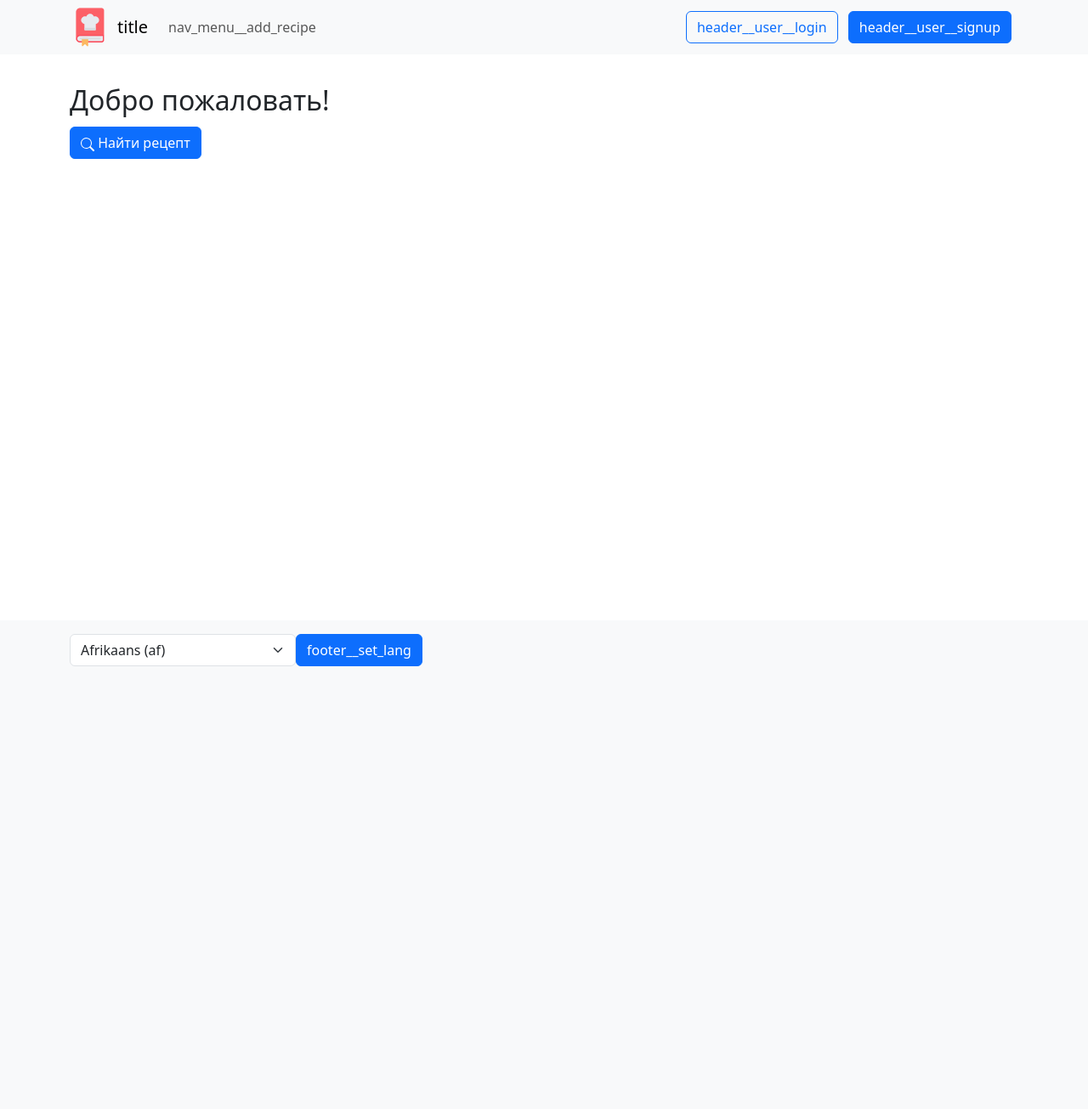
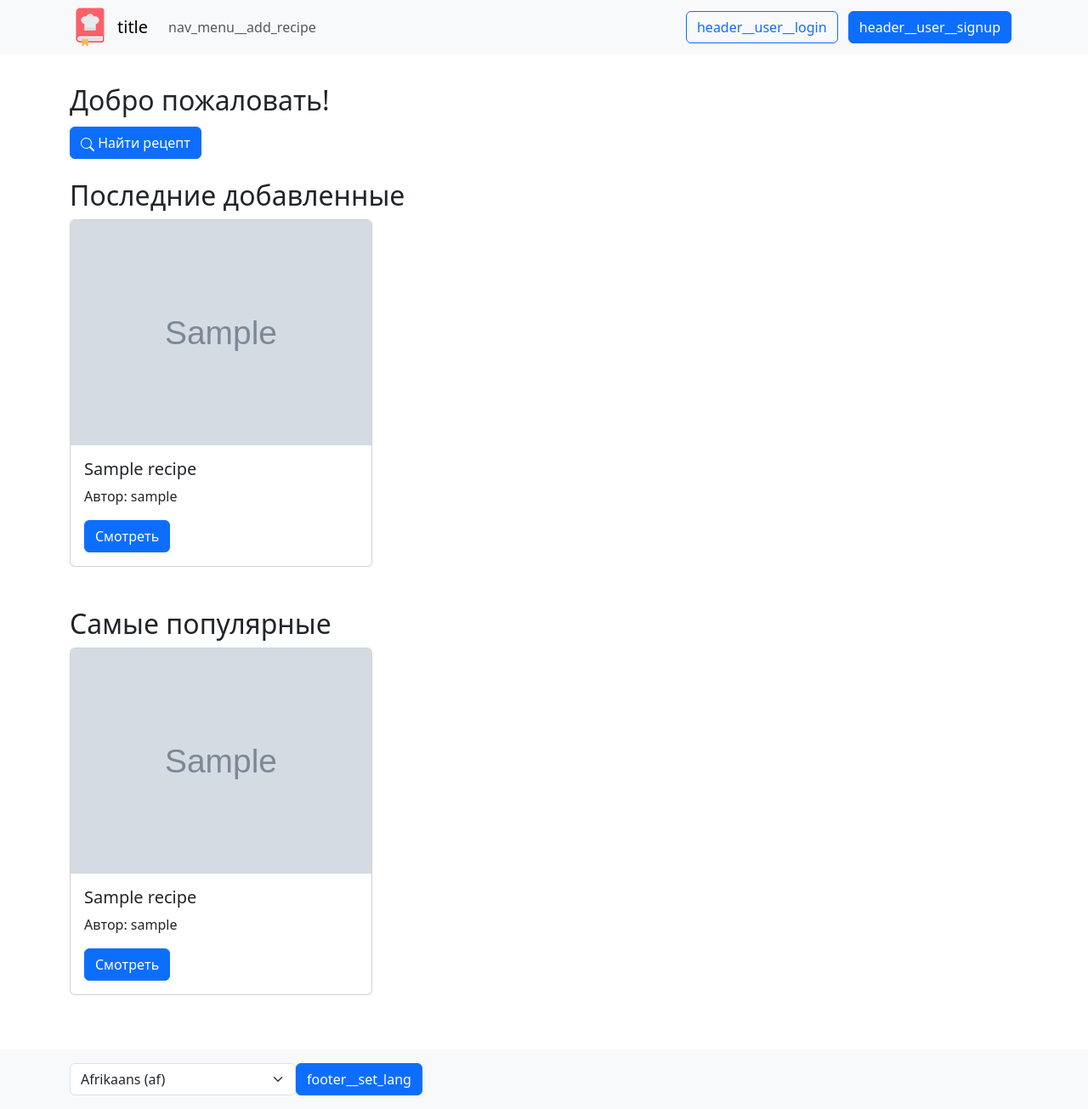
Before and after one commit to Author-id/RecipeBook, a Django app: template recipebook/templates/recipes/main.html in a window 1280 px wide. Shown: the whole page at 85% size. Before the commit the page ends 784 px from the top, so only its background shows below. Run offline with Django 4.2, Linux system fonts and the light colour scheme; the template is opened without the code that fills it: most values are stand-ins (such as "Sample title", 1, 10 or a date in 2020); grey boxes marked "Sample" are stand-in pictures.

Commit message:
added blocks with popular and latest recipes

```diff
--- a/recipebook/templates/recipes/main.html
+++ b/recipebook/templates/recipes/main.html
@@ -15,4 +15,40 @@
             </a>
 		</div>
 	</div>
+
+    <div>
+        <h2 class="mt-4">Последние добавленныe</h2>
+        <div class="row">
+            {% for recipe in last_5_recipes %}
+            <div class="col-md-4">
+                <div class="card mb-4">
+                    <img class="card-img-top" src="{{ recipe.get_image_500.url }}">
+                    <div class="card-body">
+                        <h5 class="card-title">{{ recipe.name }}</h5>
+                        <p class="card-text">Автор: {{ recipe.author.username }}</p>
+                        <a href="{% url 'recipes:recipe' recipe.id %}" class="btn btn-primary">Смотреть</a>
+                    </div>
+                </div>
+            </div>
+            {% endfor %}
+        </div>
+    <div>
+
+    <div>
+        <h2 class="mt-4">Самые популярные</h2>
+        <div class="row">
+            {% for recipe in most_popular_5 %}
+            <div class="col-md-4">
+                <div class="card mb-4">
+                    <img class="card-img-top" src="{{ recipe.get_image_500.url }}">
+                    <div class="card-body">
+                        <h5 class="card-title">{{ recipe.name }}</h5>
+                        <p class="card-text">Автор: {{ recipe.author.username }}</p>
+                        <a href="{% url 'recipes:recipe' recipe.id %}" class="btn btn-primary">Смотреть</a>
+                    </div>
+                </div>
+            </div>
+            {% endfor %}
+        </div>
+    <div>
 {% endblock %}
```
Also changed, not shown: recipebook/recipes/views.py (+8 -0 lines).
